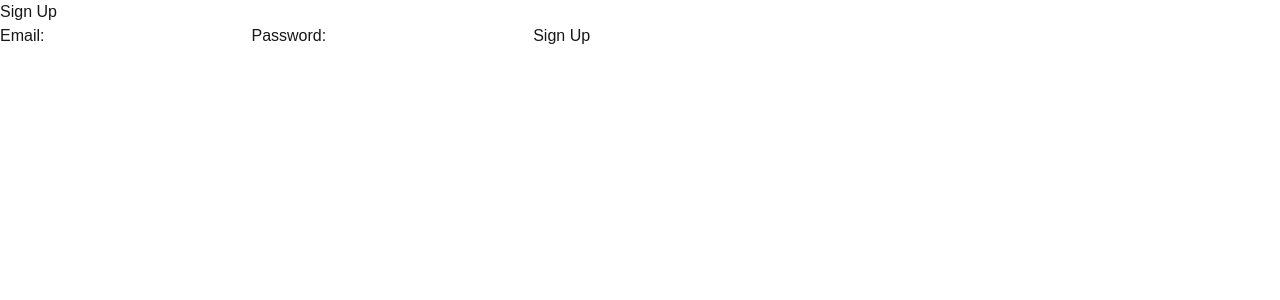
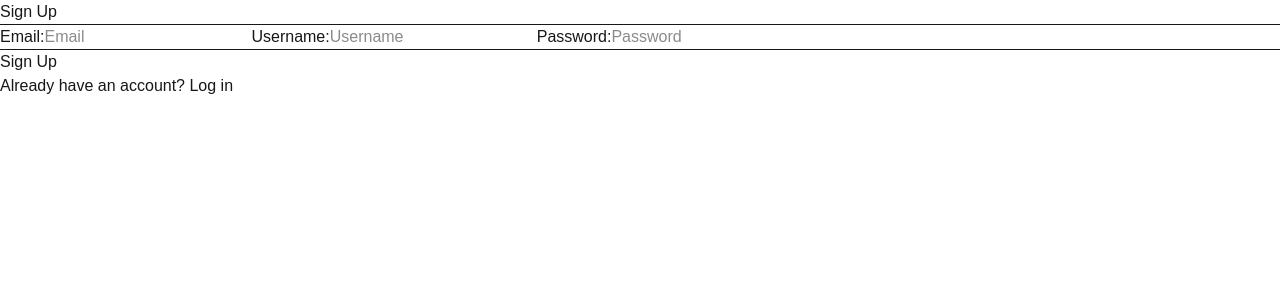
Before and after one commit to Soumyodeep-Dey/auth_next_js, a Next.js app: page /signup in a window 1280 px wide. Shown: the top 300 px of the page. Built offline with nearby package versions, Linux system fonts and the light colour scheme.

Commit message:
slowing creating other pages

```diff
--- a/src/app/signup/page.tsx
+++ b/src/app/signup/page.tsx
@@ -1,18 +1,63 @@
+"use client";
+import Link from 'next/link';
+import React, { use } from 'react';
+import { useRouter } from 'next/navigation';
+import { Axios } from 'axios';
+
+
 export default function SignupPage() {
+
+  const [user , setUser] = React.useState({
+    email: '',
+    password: '',
+    username: ''
+  });
+
+  const onSignup = async () => {
+
+  };
+
   return (
     <div>
       <h1>Sign Up</h1>
+      <hr />
       <form>
-        <label>
+        <label htmlFor="email">
           Email:
-          <input type="email" name="email" required />
+          <input
+            id="email"
+            type="email"
+            value={user.email}
+            onChange={(e) => setUser({ ...user, email: e.target.value })}
+            placeholder="Email"
+            required />
         </label>
-        <label>
+        <label htmlFor="username">
+          Username:
+          <input
+            id="username"
+          type="text"
+          value={user.username}
+          onChange={(e) => setUser({ ...user, username: e.target.value })}
+          placeholder="Username"
+          required />
+        </label>
+        <label htmlFor="password">
           Password:
-          <input type="password" name="password" required />
+          <input
+            id="password"
+            type="password"
+            value={user.password}
+            onChange={(e) => setUser({ ...user, password: e.target.value })}
+            placeholder="Password"
+            required />
         </label>
-        <button type="submit">Sign Up</button>
+        <hr />
+        <button type="submit" onClick={onSignup}>
+          Sign Up
+        </button>
       </form>
+      <Link href="/login">Already have an account? Log in</Link>
     </div>
   );
 }
```
